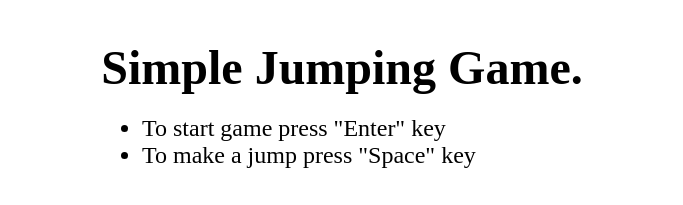
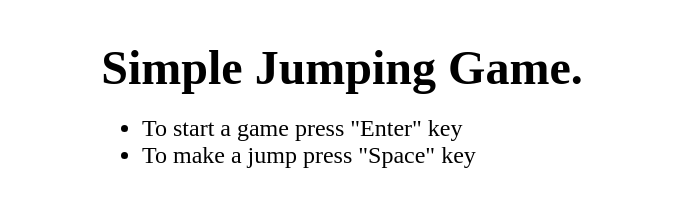
Before and after one commit to akhremYuri/JumpingGame, a plain HTML site: page index.html in a window 1280 px wide. Shown: the top 205 px of the page, without its empty margins (298-981 px from the left). Drawn offline with Linux system fonts and the light colour scheme.

Commit message:
Update index.html

```diff
--- a/index.html
+++ b/index.html
@@ -11,7 +11,7 @@
     <header id="header">
       <h1>Simple Jumping Game.</h1>
       <ul>
-        <li>To start game press "Enter" key</li>
+        <li>To start a game press "Enter" key</li>
         <li>To make a jump press "Space" key</li>
       </ul>
     </header>
```
